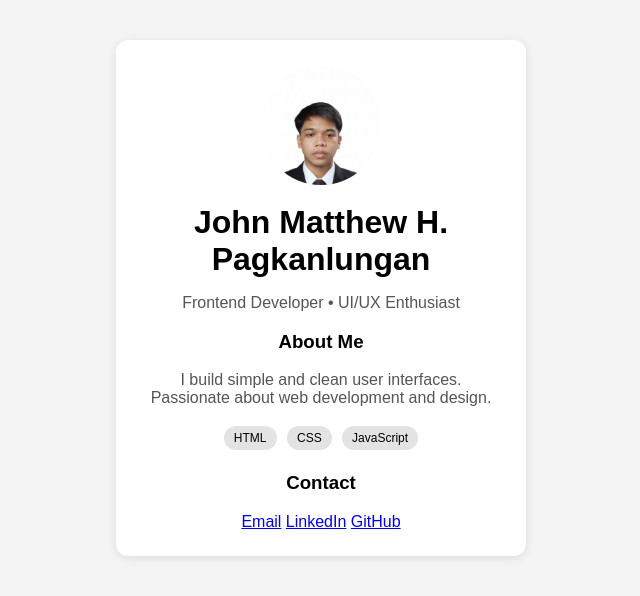
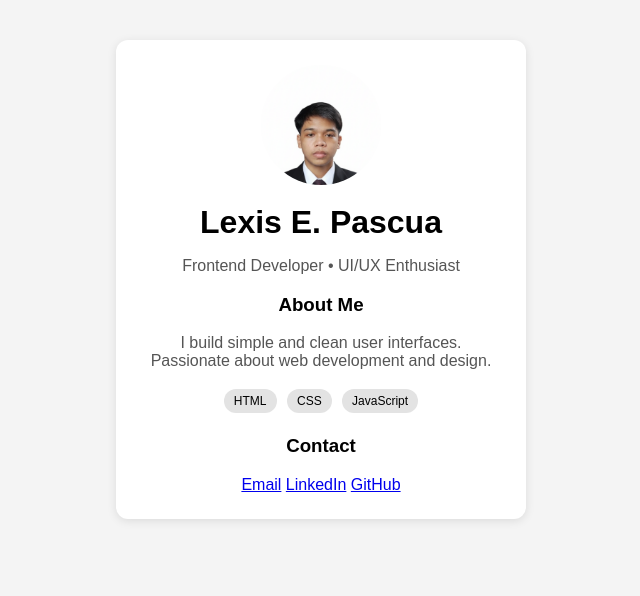
Before and after one commit to lexispascua/22017-WEB101-PASCUA, a plain HTML site: page index.html in a window 1280 px wide. Shown: the whole page, without its empty margins (319-959 px from the left). Drawn offline with Linux system fonts and the light colour scheme.

Commit message:
Update index.html

```diff
--- a/index.html
+++ b/index.html
@@ -50,7 +50,7 @@
   <div class="profile">
     <img src="IMG_20251128_061236.png" alt="Profile Photo">
 
-    <h1>John Matthew H. Pagkanlungan</h1>
+    <h1>Lexis E. Pascua</h1>
     <p>Frontend Developer • UI/UX Enthusiast</p>
 
     <h3>About Me</h3>
```
